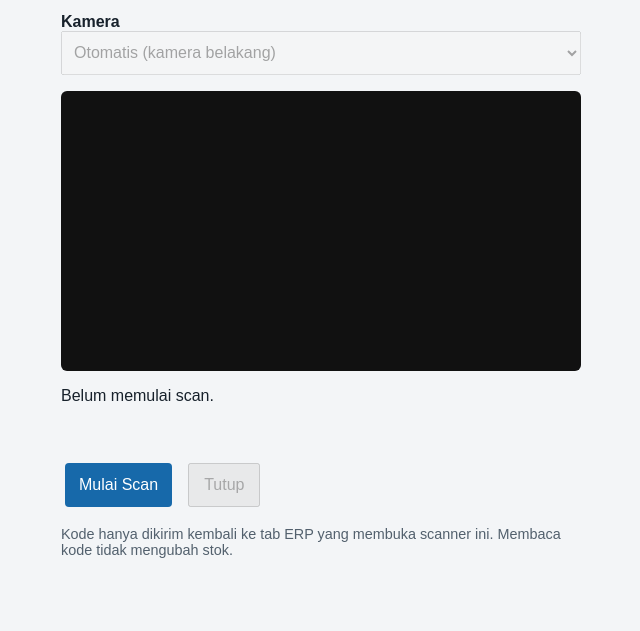
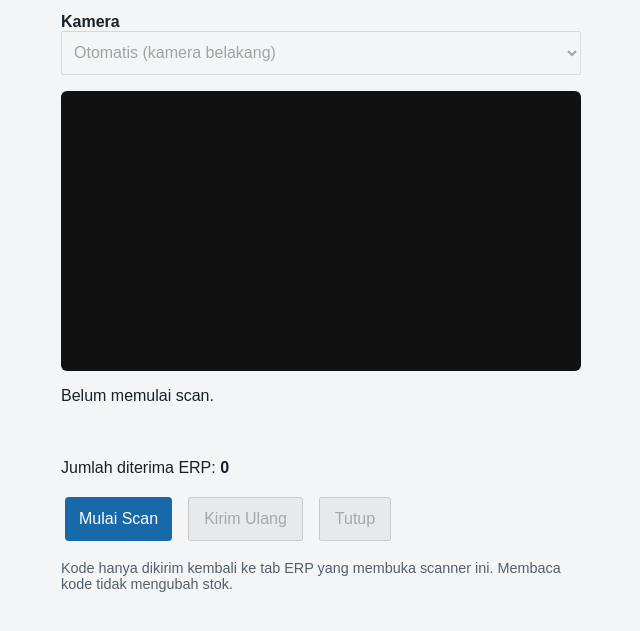
Before and after one commit to mxbnzz/ash-inventory-scanner, a plain HTML site: page index.html in a window 1280 px wide. Shown: the part 121-752 px from the top of the page, without its empty margins (319-959 px from the left). Drawn offline with Linux system fonts and the light colour scheme.

Commit message:
Add scan count display and retry button

```diff
--- a/index.html
+++ b/index.html
@@ -16,8 +16,10 @@
     <div id="reader" class="reader" aria-live="polite"></div>
     <p id="scanStatus">Belum memulai scan.</p>
     <p id="result" class="result"></p>
+    <p>Jumlah diterima ERP: <strong id="scanCount">0</strong></p>
     <div class="actions">
       <button id="startButton" class="primary" type="button">Mulai Scan</button>
+      <button id="retryButton" type="button" disabled>Kirim Ulang</button>
       <button id="stopButton" type="button" disabled>Tutup</button>
     </div>
     <p class="help">Kode hanya dikirim kembali ke tab ERP yang membuka scanner ini. Membaca kode tidak mengubah stok.</p>
```
